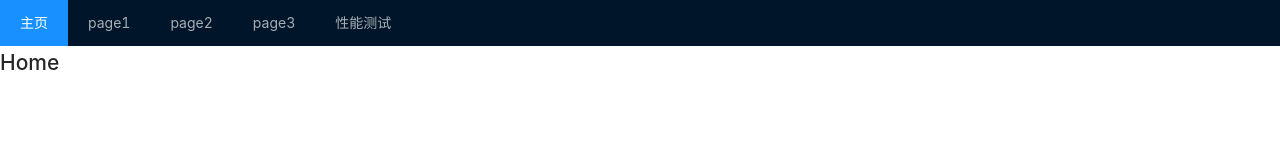
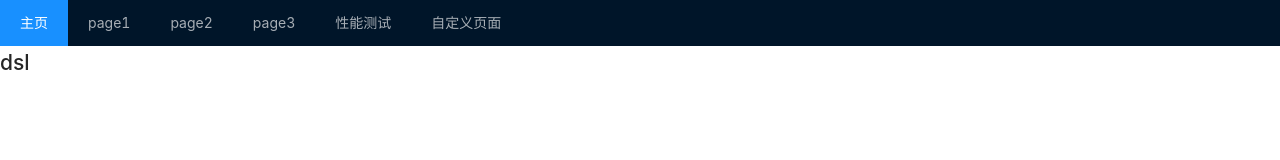
Before and after one commit to dilukr/vite_template, a React (Vite) app: page /dsl/dsl in a window 1280 px wide. Shown: the top 160 px of the page. Built offline with nearby package versions, Linux system fonts and the light colour scheme.

Commit message:
完善路由配置

```diff
--- /dev/null
+++ b/src/404.jsx
@@ -0,0 +1,4 @@
+import React from 'react';
+export default function() {
+    return <h2>404 not found</h2>;
+}
--- /dev/null
+++ b/src/components/dsl/dsl.jsx
@@ -0,0 +1,4 @@
+import React from 'react';
+export default function() {
+    return <h2>dsl</h2>;
+}
--- a/src/layout/Main.jsx
+++ b/src/layout/Main.jsx
@@ -26,6 +26,9 @@ function Layout(props){
             <Menu.Item key="performance">
                 <Link to="/performance/table">性能测试</Link>
             </Menu.Item>
+            <Menu.Item key="dsl">
+                <Link to="/dsl/dsl">自定义页面</Link>
+            </Menu.Item>
         </Menu>
     )
 }
--- a/src/routerView.jsx
+++ b/src/routerView.jsx
@@ -10,7 +10,9 @@ import {
 import Page1 from './components/Page1';
 import Page2 from './components/Page2';
 import Page3 from './components/Page3';
-import PerformanceTable from './components/performanceDemo/TablePerformanceSort'
+import PerformanceTable from './components/performanceDemo/TablePerformanceSort';
+import NotFound from './404';
+import Dsl from './components/dsl/dsl';
 /**
  *  A <Switch> looks through its children <Route>s and
     renders the first one that matches the current URL.
@@ -21,21 +23,13 @@ import PerformanceTable from './components/performanceDemo/TablePerformanceSort'
 export default function RouterView(){
     return (
             <Switch>
-                <Route path="/performance/table">
-                    <PerformanceTable />
-                </Route>
-                <Route path="/page3">
-                    <Page3 />
-                </Route>
-                <Route path="/page1">
-                    <Page1 />
-                </Route>
-                <Route path="/page2">
-                    <Page2 />
-                </Route>
-                <Route path="/">
-                    <Home />
-                </Route>
+                <Route path="/dsl/dsl" component={Dsl} />
+                <Route path="/performance/table" component={PerformanceTable} />
+                <Route path="/page3" component={Page3} />
+                <Route path="/page1" component={Page1} />
+                <Route path="/page2" component={Page2} />
+                <Route exact path="/" component={Home} />
+                <Route component={NotFound} />
             </Switch>
       );
 }
```
